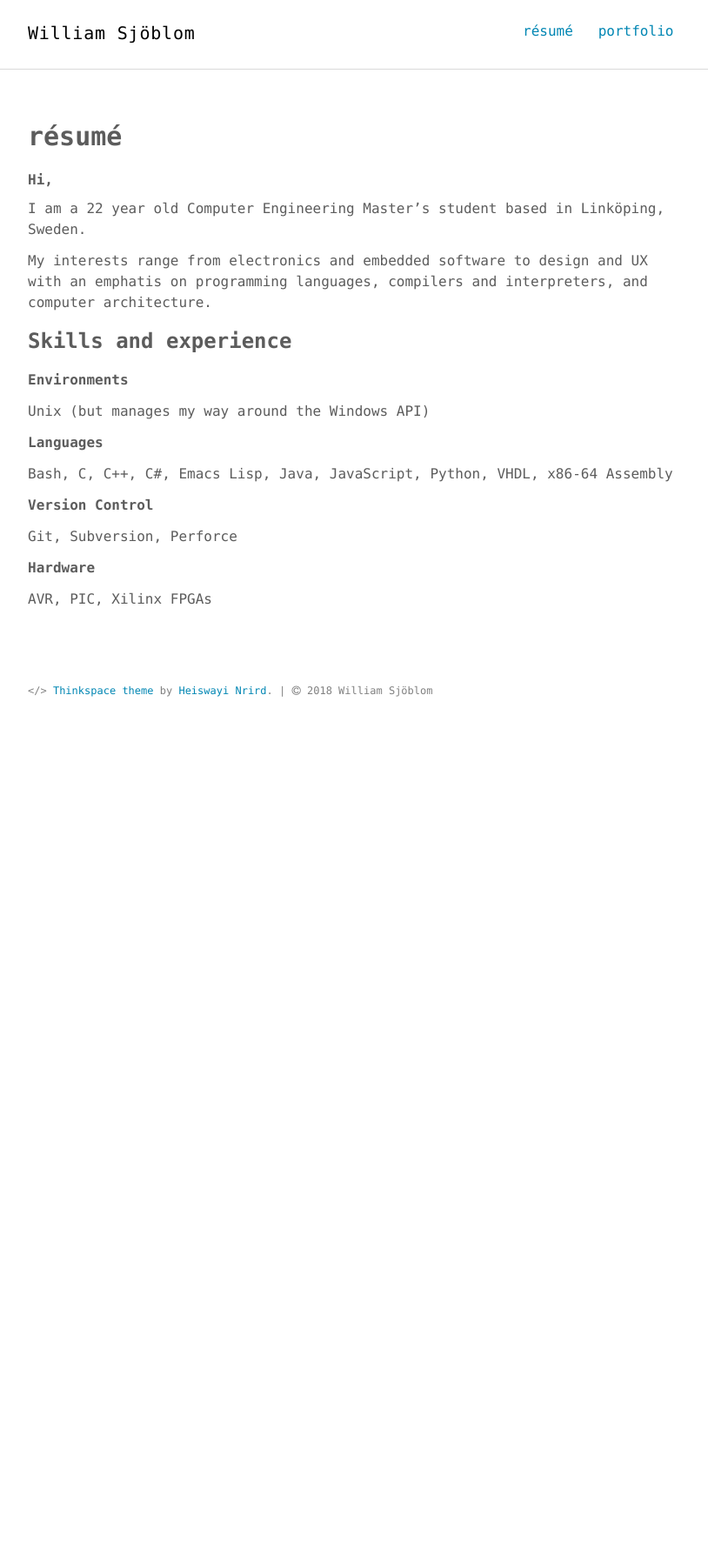
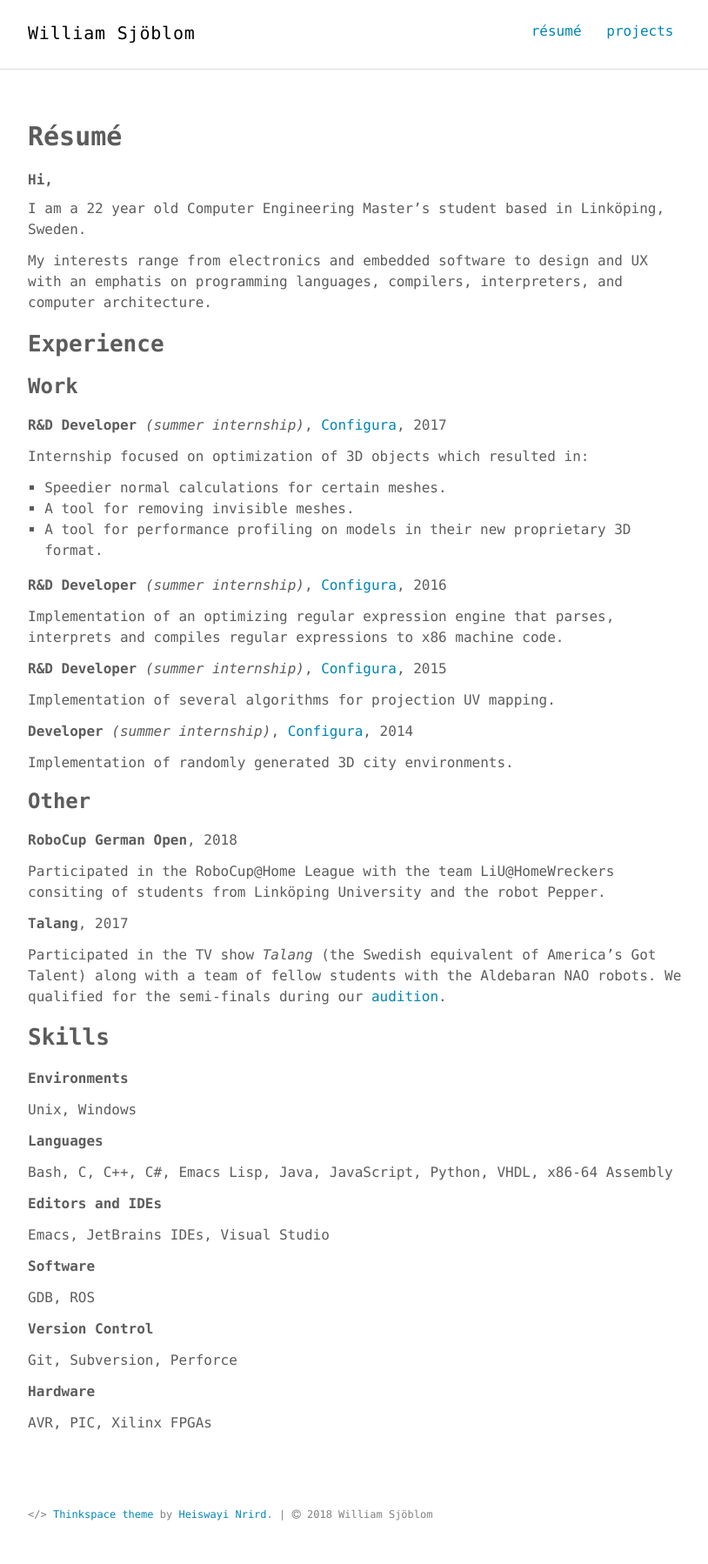
Before and after one commit to williamsjoblom/williamsjoblom.github.io, a Jekyll site: the page built from resume.md, in a window 1280 px wide. Shown: the whole page at 87% size, without its empty margins (232-1046 px from the left). Built offline with Jekyll 4.4.1, drawn with Linux system fonts in a browser that asks for light colours; before the commit the page ends 900 px from its top, so only the background shows below that.

Commit message:
Update resume

```diff
--- a/_includes/nav.html
+++ b/_includes/nav.html
@@ -4,7 +4,7 @@
     <h1 class="logo"><a href="{{ '/' | prepend: site.baseurl }}">{{ site.title }}<span>{{ site.title2 }}</span></a></h1>
     <ul class="navbar">
       <li><a href="{{ '/resume' | prepend: site.baseurl }}">résumé</a></li>
-      <li><a href="{{ '/portfolio' | prepend: site.baseurl }}">portfolio</a></li>
+      <li><a href="{{ '/projects' | prepend: site.baseurl }}">projects</a></li>
       <!--<li><a href="{{ "/feed.xml" | prepend: site.baseurl }}" target="_blank">rss</a></li>-->
     </ul>
   </div>
--- a/resume.md
+++ b/resume.md
@@ -1,6 +1,6 @@
 ---
 layout: page
-title: résumé
+title: Résumé
 permalink: /resume/
 ---
 
@@ -8,17 +8,56 @@ permalink: /resume/
 
 I am a 22 year old Computer Engineering Master's student based in Linköping, Sweden.
 
-My interests range from electronics and embedded software to design and UX with an emphatis on programming languages, compilers and interpreters, and computer architecture.
+My interests range from electronics and embedded software to design and UX with an emphatis on programming languages, compilers, interpreters, and computer architecture.
 
-### Skills and experience
+## Experience
+### Work
+**R&D Developer** *(summer internship)*, [Configura](https://configura.com), 2017
+
+Internship focused on optimization of 3D objects which resulted in:
+* Speedier normal calculations for certain meshes.
+* A tool for removing invisible meshes.
+* A tool for performance profiling on models in their new proprietary 3D format.
+
+**R&D Developer** *(summer internship)*, [Configura](https://configura.com), 2016
+
+Implementation of an optimizing regular expression engine that parses, interprets and compiles regular expressions to x86 machine code.
+
+**R&D Developer** *(summer internship)*, [Configura](https://configura.com), 2015
+
+Implementation of several algorithms for projection UV mapping.
+
+**Developer** *(summer internship)*, [Configura](https://configura.com), 2014
+
+Implementation of randomly generated 3D city environments.
+
+### Other
+
+**RoboCup German Open**, 2018
+
+Participated in the RoboCup@Home League with the team LiU@HomeWreckers consiting of students from Linköping University and the robot Pepper.
+
+**Talang**, 2017
+
+Participated in the TV show *Talang* (the Swedish equivalent of America's Got Talent) along with a team of fellow students with the Aldebaran NAO robots. We qualified for the semi-finals during our [audition](https://www.youtube.com/watch?v=NhZ9dEqTDQQ).
+
+## Skills
 
 **Environments**
 
-Unix (but manages my way around the Windows API)
+Unix, Windows
 
 **Languages**
 
 Bash, C, C++, C#, Emacs Lisp, Java, JavaScript, Python, VHDL, x86-64 Assembly
+
+**Editors and IDEs**
+
+Emacs, JetBrains IDEs, Visual Studio
+
+**Software**
+
+GDB, ROS
 
 **Version Control**
 
```
Also changed, not shown: portfolio.md (+2 -2 lines).
